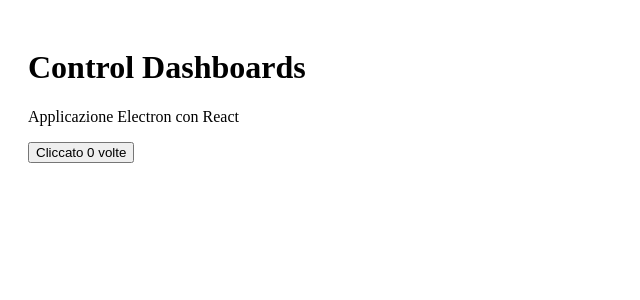
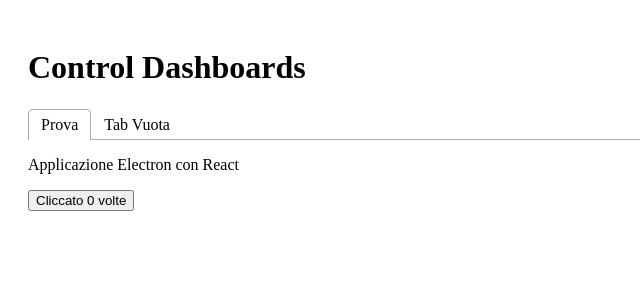
Before and after one commit to djpable/control-dashboards, a React (Vite) app: page / in a window 1280 px wide. Shown: the top 300 px of the page, without its empty margins (0-640 px from the left). Built offline with nearby package versions, Linux system fonts and the light colour scheme.

Commit message:
Aggiunte tabs: pagina di prova in una tab e tab vuota aggiuntiva

```diff
--- a/package.json
+++ b/package.json
@@ -30,6 +30,7 @@
   },
   "dependencies": {
     "react": "^19.2.4",
-    "react-dom": "^19.2.4"
+    "react-dom": "^19.2.4",
+    "react-tabs": "^6.1.1"
   }
 }
--- a/src/App.jsx
+++ b/src/App.jsx
@@ -1,4 +1,6 @@
 import React, { useState } from 'react';
+import { Tabs, TabList, Tab, TabPanel } from 'react-tabs';
+import 'react-tabs/style/react-tabs.css';
 
 function App() {
   const [count, setCount] = useState(0);
@@ -6,10 +8,22 @@
   return (
     <div style={{ padding: '20px' }}>
       <h1>Control Dashboards</h1>
-      <p>Applicazione Electron con React</p>
-      <button onClick={() => setCount(count + 1)}>
-        Cliccato {count} volte
-      </button>
+      <Tabs>
+        <TabList>
+          <Tab>Prova</Tab>
+          <Tab>Tab Vuota</Tab>
+        </TabList>
+
+        <TabPanel>
+          <p>Applicazione Electron con React</p>
+          <button onClick={() => setCount(count + 1)}>
+            Cliccato {count} volte
+          </button>
+        </TabPanel>
+        <TabPanel>
+          {/* Tab vuota */}
+        </TabPanel>
+      </Tabs>
     </div>
   );
 }
```
Also changed, not shown: 1 other file (tests, documents, lock files or other folders).
